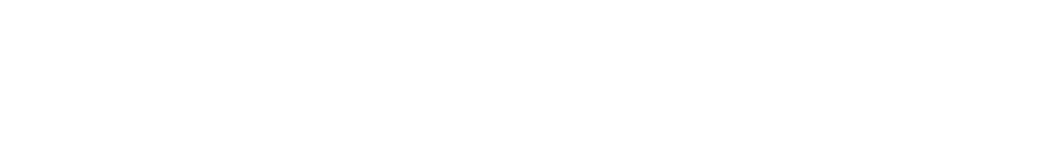
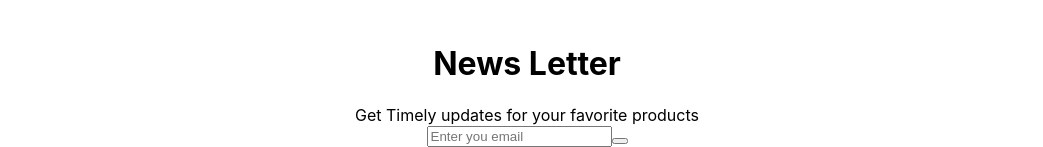
Before and after one commit to NAVEED476/shopping-ui, a React (Create React App) app: page / in a window 1280 px wide. Shown: the part 3275-3422 px from the top of the page, without its empty margins (113-1156 px from the left). Before the commit the page ends 3298 px from the top, so only its background shows below. Built offline with nearby package versions, Linux system fonts and the light colour scheme.

Commit message:
news letter componnet built

```diff
--- a/src/Dummy/productListing.js
+++ b/src/Dummy/productListing.js
@@ -1,4 +1,4 @@
-export const popularProducts = [
+export const Products = [
     {
         id: 1,
         img: "https://images.pexels.com/photos/8029708/pexels-photo-8029708.jpeg?auto=compress&cs=tinysrgb&w=1260&h=750&dpr=1",
--- a/src/Pages/Home.jsx
+++ b/src/Pages/Home.jsx
@@ -4,6 +4,7 @@
 import Slider from '../components/Slider'
 import Categories from '../components/Categories'
 import Products from '../components/Products'
+import NewsLetter from '../components/NewsLetter'
 
 const Home = () => {
   return (
@@ -13,7 +14,9 @@
         <Slider/>
         <Categories/>
         <Products/>
+        <NewsLetter/>
     </div>
+
   )
 }
 
--- /dev/null
+++ b/src/components/NewsLetter.jsx
@@ -0,0 +1,25 @@
+import React from "react";
+import styled from "styled-components";
+
+const Container = styled.div``;
+const Title = styled.h1``;
+const Desc = styled.div``;
+const InputCont = styled.div``;
+const Input = styled.input``;
+const Button = styled.button``
+
+
+const NewsLetter = () => {
+  return (
+    <Container>
+      <Title>News Letter</Title>
+      <Desc>Get Timely updates for your favorite products</Desc>
+      <InputCont>
+        <Input placeholder="Enter you email"/>
+        <Button></Button>
+      </InputCont>
+    </Container>
+  );
+};
+
+export default NewsLetter;
```
